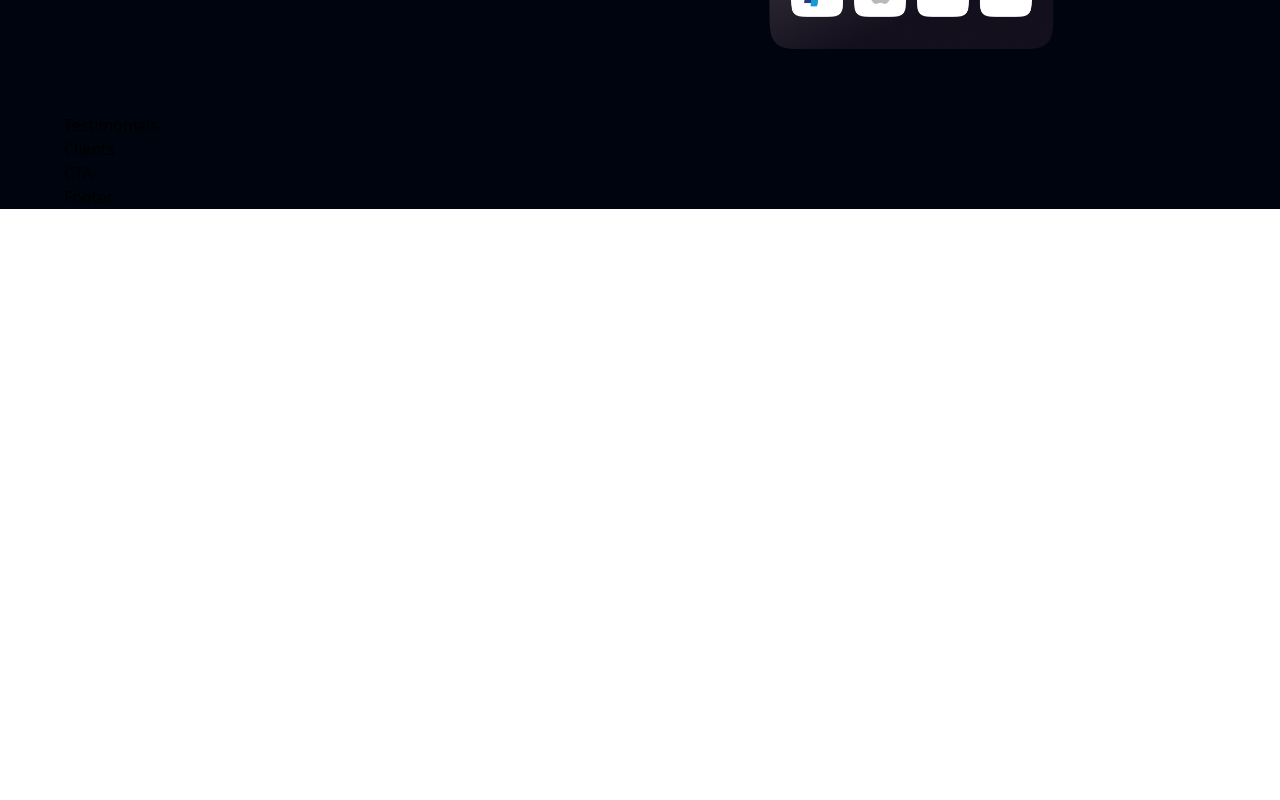
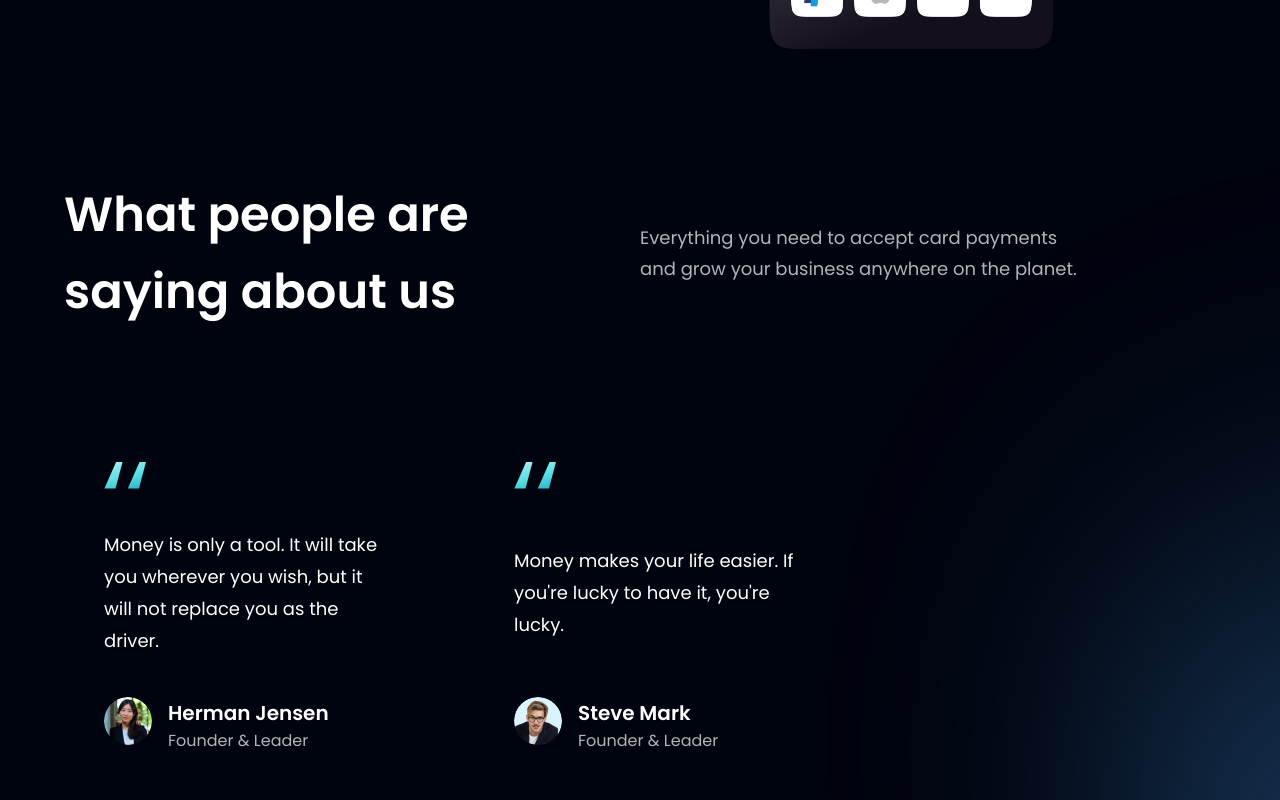
Before and after one commit to UGR-8932-13/bank_modern_app, a React (Vite) app in the folder bank_modern_app/: page / in a window 1280 px wide. Shown: the part 2660-3460 px from the top of the page. Before the commit the page ends 2869 px from the top, so only its background shows below. Built offline with nearby package versions, Linux system fonts and the light colour scheme.

Commit message:
Testimonial

```diff
--- a/bank_modern_app/src/components/Clients.jsx
+++ b/bank_modern_app/src/components/Clients.jsx
@@ -1,9 +1,18 @@
-import React from 'react'
+import { clients } from "../constants";
+import styles from "../style";
 
-const Clients = () => {
-  return (
-    <div>Clients</div>
+const Clients = () => (
+    <section className={`${styles.flexCenter} my-4`}>
+      <div className={`${styles.flexCenter} flex-wrap w-full`}>
+        {clients.map((client) => (
+          <div key={client.id} className={`flex-1 ${styles.flexCenter} sm:min-w-[192px] min-w-[120px]`}>
+            <img src={client.logo} alt="client" className="sm:w-[192px] w-[100px] object-contain" />
+          </div>
+        ))}
+
+      </div>
+    </section>
   )
-}
+
 
 export default Clients
--- a/bank_modern_app/src/components/FeedbackCard.jsx
+++ b/bank_modern_app/src/components/FeedbackCard.jsx
@@ -1,9 +1,18 @@
-import React from 'react'
+import { quotes } from "../assets"
 
-const FeedbackCard = () => {
-  return (
-    <div>FeedbackCard</div>
+const FeedbackCard = ({content, name, title, img}) => (
+    <div className='flex justify-between flex-col px-10 py-12 rounded-[20px] max-w-[370px] md:mr-10 sm:mr-5 mr-0 my-5 feedback-card'>
+      <img src={quotes} alt="double_quotes" className="w-[42px] h-[27px] object-contain" />
+      <p className="font-poppins font-normal text-[18px] leading-[32px] text-white my-10">{content}</p>
+      <div className="flex flex-row">
+        <img src={img} alt="name" className="w-[48px] h-[48px] rounded-full" />
+        <div className="flex flex-col ml-4">
+          <h4 className="font-poppins font-semibold text-[20px] leading-[32px] text-white">{name}</h4>
+          <p className="font-poppins font-normal text-[16px] leading-[24px] text-dimWhite ">{title}</p>
+        </div>
+      </div>
+    </div>
   )
-}
+
 
 export default FeedbackCard
--- a/bank_modern_app/src/components/Testimonials.jsx
+++ b/bank_modern_app/src/components/Testimonials.jsx
@@ -1,9 +1,26 @@
-import React from 'react'
+import { feedback } from "../constants";
+import styles from "../style";
+import FeedbackCard from "./FeedbackCard";
+const Testimonials = () => (
+    <section id="clients" className={`${styles.paddingY} ${styles.flexCenter} flex-col relative`}>
+      <div className="absolute rounded-full z-[0] w-[60%] h-[60%] -right-[50%] blue__gradient" />
+      <div className="w-full flex justify-between items-center md:flex-row flex-col sm:mb-16 mb-6 relative z-[1]">
+        <h1 className={styles.heading2}>
+          What people are <br className="sm:block hidden" /> saying about us
+        </h1>
+        <div className="w-full md:mt-0 mt-6">
+          <p className={`${styles.paragraph} text-left max-w-[450px]`}>Everything you need to accept card payments and grow your business anywhere on the planet.</p>
+        </div>
+      </div>
+      <div className="flex flex-wrap sm:justify-start justify-center w-full feedback-container relative z-[1]">
+        {feedback.map((card) => (
+          <FeedbackCard key={card.id} {...card}/>
 
-const Testimonials = () => {
-  return (
-    <div>Testimonials</div>
+        ))}
+
+      </div>
+    </section>
   )
-}
+
 
 export default Testimonials
```
